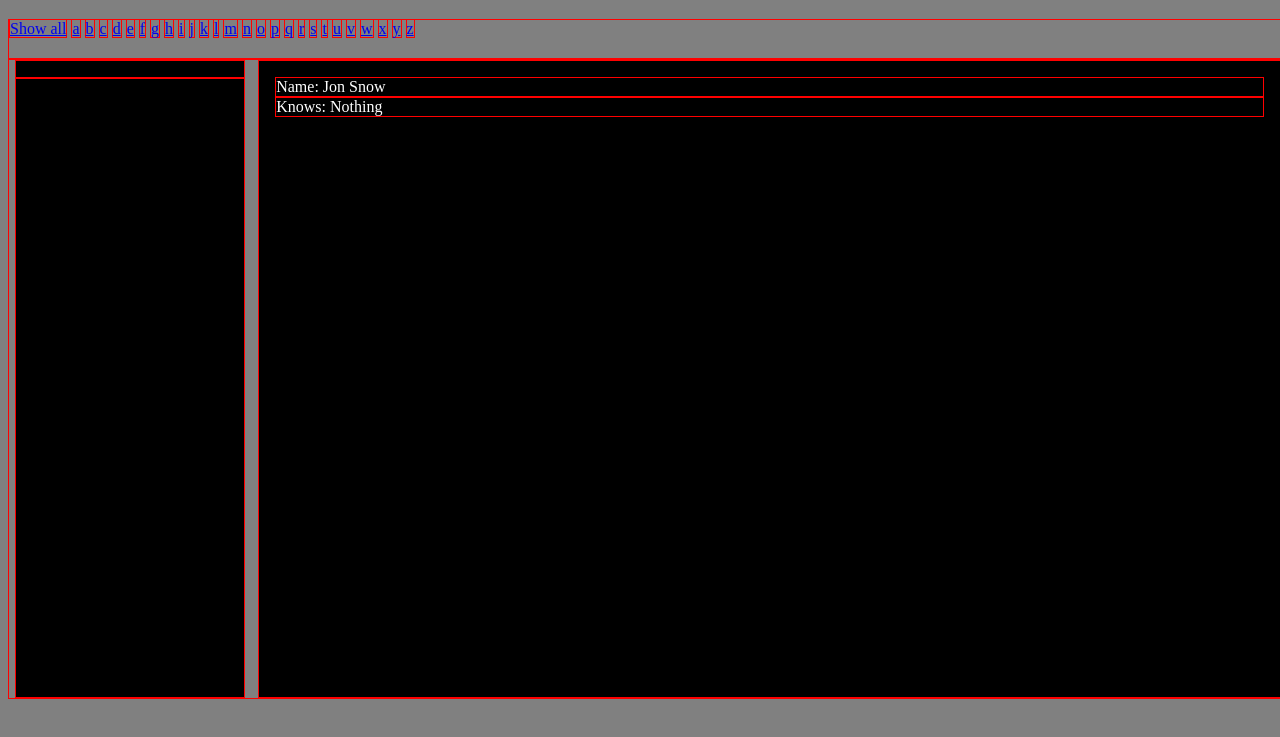
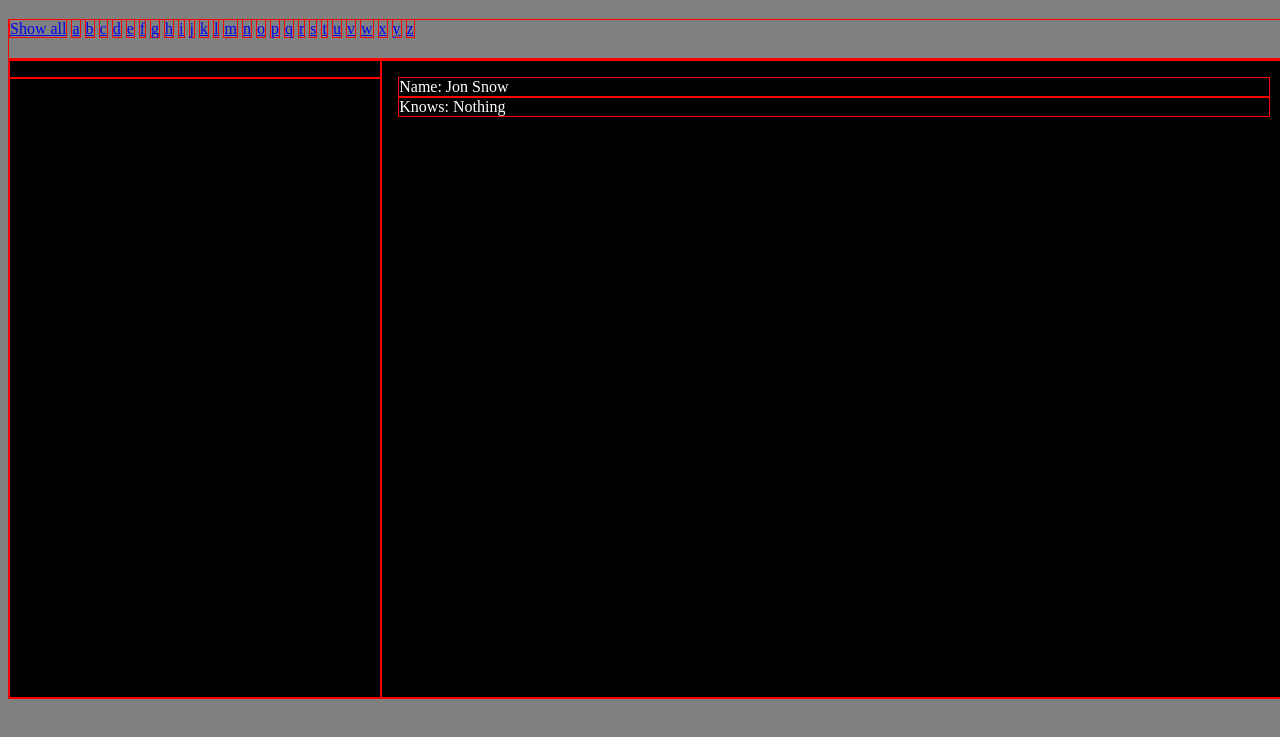
Before and after one commit to 9juanjuan/game-of-thrones-with-fetch, a plain HTML site: page index.html in a window 1280 px wide. Shown: the part 71-808 px from the top of the page. Drawn offline with Linux system fonts and the light colour scheme.

Commit message:
adds overflow scrolling to character names list

```diff
--- a/styles/index.css
+++ b/styles/index.css
@@ -39,7 +39,9 @@ body * {
 }
 
 .listing {
-    width:18%;
+    width:33%;
+    overflow-y:scroll;
+    overflow-x:scroll;
 }
 .detail {
     width: 80%;
```
